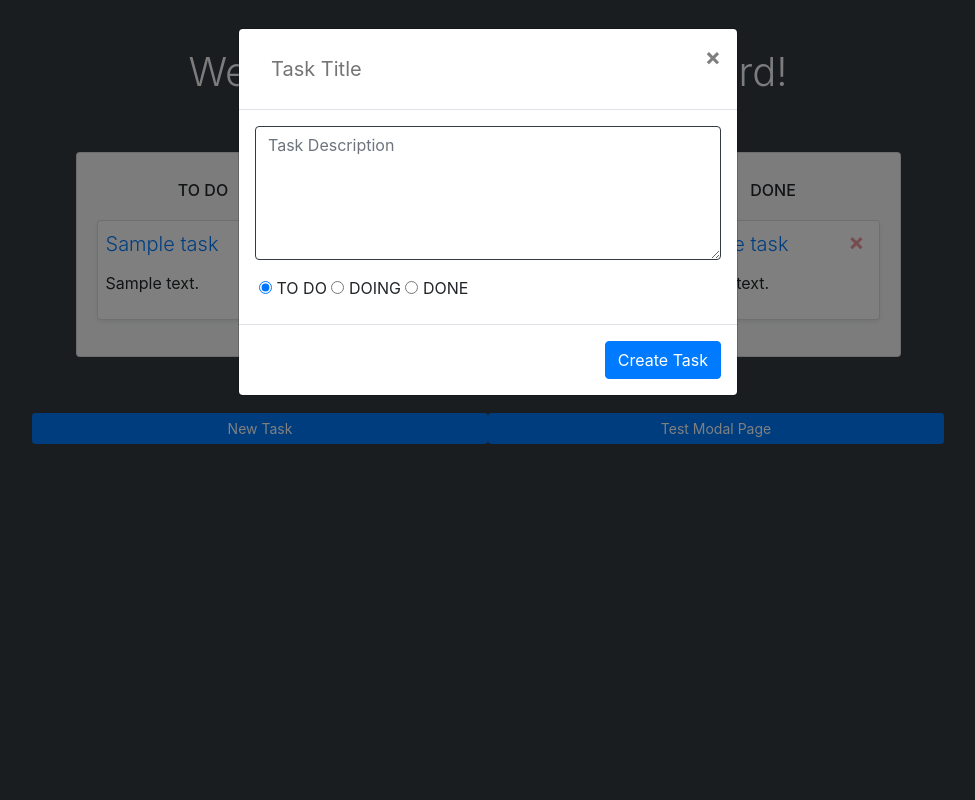
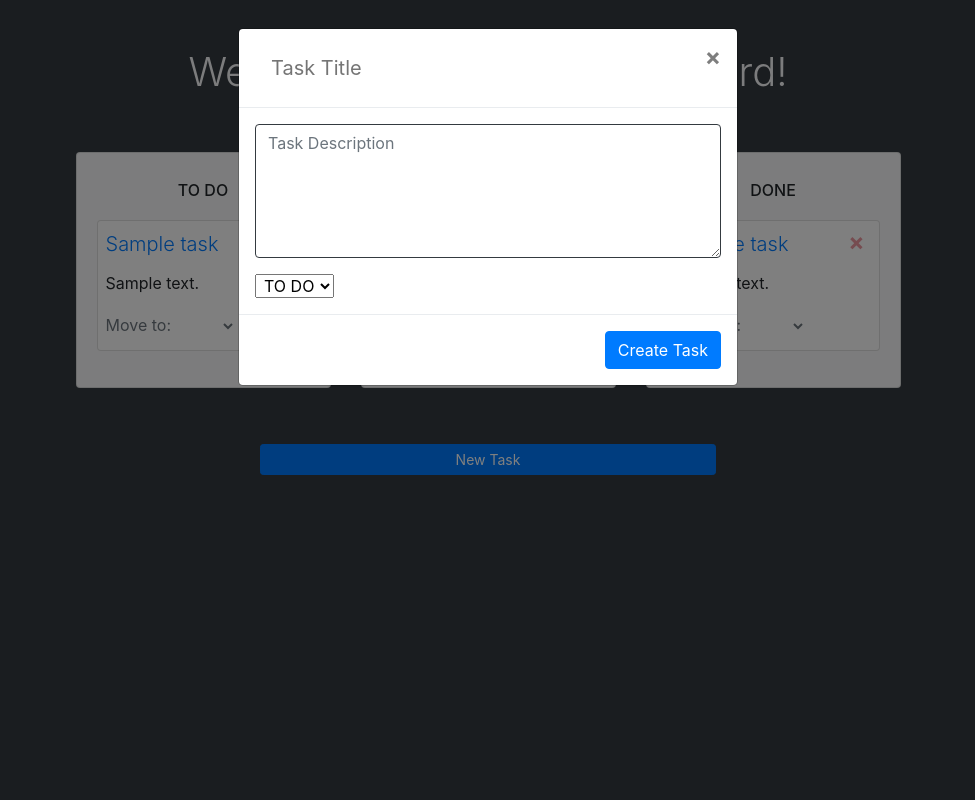
Before and after one commit to AustinPerzben/cs162-coursework, a Flask app: template assignments/2_web_app/app/templates/index.html in a window 1280 px wide, after a click that opens the changed part. Shown: the whole page, without its empty margins (152-1127 px from the left). Run offline with Flask 2, Linux system fonts and the light colour scheme; the template is opened without the code that fills it: values that come from a table or form of the project are taken from there, others are empty; tables that the repository leaves empty hold one stand-in row (values such as "Sample post"); some libraries are stand-ins or nearby versions.

Commit message:
FINAL - Add move fucntionality to cards

```diff
--- a/assignments/2_web_app/app/app.py
+++ b/assignments/2_web_app/app/app.py
@@ -33,7 +33,7 @@ def index():
 def new_task():
     if request.method == "POST":
         task = Task(
-            title=request.form['title'], content=request.form['description'], panel=request.form['panel'])
+            title=request.form['title'], content=request.form['content'], panel=request.form['panel'])
         db.session.add(task)
         db.session.commit()
 
@@ -42,18 +42,24 @@ def new_task():
 
 @kanban.route("/del_task", methods=["POST"])
 def del_task():
-    if request.method == "POST":
-        task_id = request.form['task_id']
-        # print(task_id)
-        task = Task.query.filter_by(id=task_id)
-        task.delete()
-        db.session.commit()
+    task_id = request.form['task_id']
+    # print(task_id)
+    task = Task.query.filter_by(id=task_id)
+    task.delete()
+    db.session.commit()
     return redirect(url_for('index'))
 
 
-@kanban.route("/test", methods=["POST"])
-def test():
-    return render_template("test.html")
+@kanban.route("/move_task", methods=["POST"])
+def move_task():
+    task_id = request.form['task_id']
+    task = Task.query.filter_by(id=task_id).first_or_404()
+    task.panel = request.form['panel']
+    db.session.add(task)
+    db.session.commit()
+    print(task.panel)
+
+    return redirect(url_for('index'))
 
 # @kanban.route("/edit_task/<task_id>", methods=["GET", "POST"])
 # def edit_task(task_id):
--- a/assignments/2_web_app/app/templates/index.html
+++ b/assignments/2_web_app/app/templates/index.html
@@ -6,17 +6,11 @@
     <meta http-equiv="X-UA-Compatible" content="IE=edge">
     <meta name="viewport" content="width=device-width, initial-scale=1.0">
     <title>Kanban</title>
+    <!-- bootstrap -->
+    <link rel="stylesheet" href="https://stackpath.bootstrapcdn.com/bootstrap/4.0.0/css/bootstrap.min.css">
+    <script src="https://code.jquery.com/jquery-3.6.0.min.js"></script>
+    <script src="https://stackpath.bootstrapcdn.com/bootstrap/4.0.0/js/bootstrap.bundle.min.js"></script>
 
-    <link rel="stylesheet" href="https://stackpath.bootstrapcdn.com/bootstrap/4.5.2/css/bootstrap.min.css"
-        integrity="sha384-JcKb8q3iqJ61gNV9KGb8thSsNjpSL0n8PARn9HuZOnIxN0hoP+VmmDGMN5t9UJ0Z" crossorigin="anonymous">
-    <script src="https://code.jquery.com/jquery-3.6.0.min.js"
-        integrity="sha256-/xUj+3OJU5yExlq6GSYGSHk7tPXikynS7ogEvDej/m4=" crossorigin="anonymous"></script>
-    <script src="https://stackpath.bootstrapcdn.com/bootstrap/4.5.2/js/bootstrap.min.js"
-        integrity="sha384-B4gt1jrGC7Jh4AgTPSdUtOBvfO8shuf57BaghqFfPlYxofvL8/KUEfYiJOMMV+rV"
-        crossorigin="anonymous"></script>
-    <script src="https://stackpath.bootstrapcdn.com/bootstrap/4.5.2/js/bootstrap.bundle.min.js"
-        integrity="sha384-LtrjvnR4Twt/qOuYxE721u19sVFLVSA4hf/rRt6PrZTmiPltdZcI7q7PXQBYTKyf"
-        crossorigin="anonymous"></script>
 </head>
 
 <body class="bg-dark">
@@ -39,11 +33,20 @@
                                                 class="close float-right text-danger bg-transparent border-0"
                                                 value="&times;" />
                                         </form>
-                                        <a href="#makeTask" data-toggle="modal" data-title="TITLE"
-                                            data-content="CONTENT" class="lead font-weight-light">{{
+                                        <a href="/" class="lead font-weight-light">{{
                                             todo.title }}</a>
                                     </div>
-                                    <p id="{{ todo.id }}-content">{{ todo.content }}</p>
+                                    <p>{{ todo.content }}</p>
+                                    <form action=" {{ url_for('move_task') }}" method="POST">
+                                        <input type="hidden" name="task_id" value="{{ todo.id }}" />
+                                        <span class="text-muted">Move to:</span>
+                                        <select name="panel" onchange="this.form.submit()"
+                                            class="custom-select-sm text-muted bg-transparent border-0">
+                                            <option disabled selected></option>
+                                            <option value="doing">DOING</option>
+                                            <option value="done">DONE</option>
+                                        </select>
+                                    </form>
                                 </div>
                             </div>
                         </div>
@@ -65,10 +68,20 @@
                                             <input type="submit"
                                                 class="close float-right text-danger bg-transparent border-0"
                                                 value="&times;" />
-                                            <a href="#makeTask" class="lead font-weight-light">{{ doing.title }}</a>
+                                            <a href="/" class="lead font-weight-light">{{ doing.title }}</a>
                                         </form>
                                     </div>
                                     <p>{{ doing.content }}</p>
+                                    <form action="{{ url_for('move_task') }}" method="POST">
+                                        <input type="hidden" name="task_id" value="{{ doing.id }}" />
+                                        <span class="text-muted">Move to:</span>
+                                        <select name="panel" onchange="this.form.submit()"
+                                            class="custom-select-sm text-muted bg-transparent border-0">
+                                            <option disabled selected></option>
+                                            <option value="todo">TO DO</option>
+                                            <option value="done">DONE</option>
+                                        </select>
+                                    </form>
                                 </div>
                             </div>
                         </div>
@@ -90,11 +103,21 @@
                                             <input type="submit"
                                                 class="close float-right text-danger bg-transparent border-0"
                                                 value="&times;" />
-                                            <a href="#makeTask" class="lead font-weight-light">{{ done.title
+                                            <a href="/" class="lead font-weight-light">{{ done.title
                                                 }}</a>
                                         </form>
                                     </div>
                                     <p>{{ done.content }}</p>
+                                    <form action="{{ url_for('move_task') }}" method="POST">
+                                        <input type="hidden" name="task_id" value="{{ done.id }}" />
+                                        <span class="text-muted">Move to:</span>
+                                        <select name="panel" onchange="this.form.submit()"
+                                            class="custom-select-sm text-muted bg-transparent border-0 box-shadow-none">
+                                            <option disabled selected></option>
+                                            <option value="todo">TO DO</option>
+                                            <option value="doing">DOING</option>
+                                        </select>
+                                    </form>
                                 </div>
                             </div>
                         </div>
@@ -110,30 +133,22 @@
 
                     <!-- Modal content-->
                     <div class="modal-content">
-                        <form class="form content" method="POST" action="{{ url_for('new_task') }}" values="todo">
+                        <form id="taskForm" class="form content" method="POST" action="{{ url_for('new_task') }}"
+                            values="todo">
                             <div class="modal-header">
-                                <input type="text" class="modal-title border-0 form-control-lg shadow-none"
-                                    name="taskTitle" placeholder="Task Title" />
+                                <input type="text" class="modal-title border-0 form-control-lg shadow-none" name="title"
+                                    placeholder="Task Title" />
                                 <input type="button" class="close float-right bg-transparent border-0"
                                     data-dismiss="modal" value="&times;" />
                             </div>
                             <div class="modal-body justify-content-between">
-                                <textarea rows="5" class="form-control shadow-none border-dark" name="taskContent"
+                                <textarea rows="5" class="form-control shadow-none border-dark" name="content"
                                     placeholder="Task Description" maxlength="250"></textarea>
-                                <div class="list-group-horizontal pl-1 mt-3">
-                                    <span>
-                                        <input type="radio" name="panel" value="todo" id="todo-radio" checked />
-                                        <label for=" todo-radio">TO DO</label>
-                                    </span>
-                                    <span>
-                                        <input type="radio" name="panel" value="doing" id="doing-radio" />
-                                        <label for="doing-radio">DOING</label>
-                                    </span>
-                                    <span>
-                                        <input type="radio" name="panel" value="done" id="done-radio" />
-                                        <label for="done-radio">DONE</label>
-                                    </span>
-                                </div>
+                                <select name="panel" form="taskForm" class="pl-1 mt-3">
+                                    <option value="todo">TO DO</option>
+                                    <option value="doing">DOING</option>
+                                    <option value="done">DONE</option>
+                                </select>
                             </div>
                             <div class="modal-footer">
                                 <input type="submit" class="btn btn-primary float-right align-bottom"
@@ -150,11 +165,7 @@
                     <input type="submit" style="width:100%" class="btn btn-primary btn-sm" value="New Task" />
                 </form>
             </div>
-            <div style="width:40%" class="align-content-center mt-2">
-                <form action="{{ url_for('test') }}" method="POST">
-                    <input type="submit" style="width:100%" class="btn btn-primary btn-sm" value="Test Modal Page" />
-                </form>
-            </div>
+
         </div>
 
     </div>
```
Also changed, not shown: assignments/2_web_app/app/requirements.txt (added, +37 -0 lines), assignments/2_web_app/app/kanban.db.
